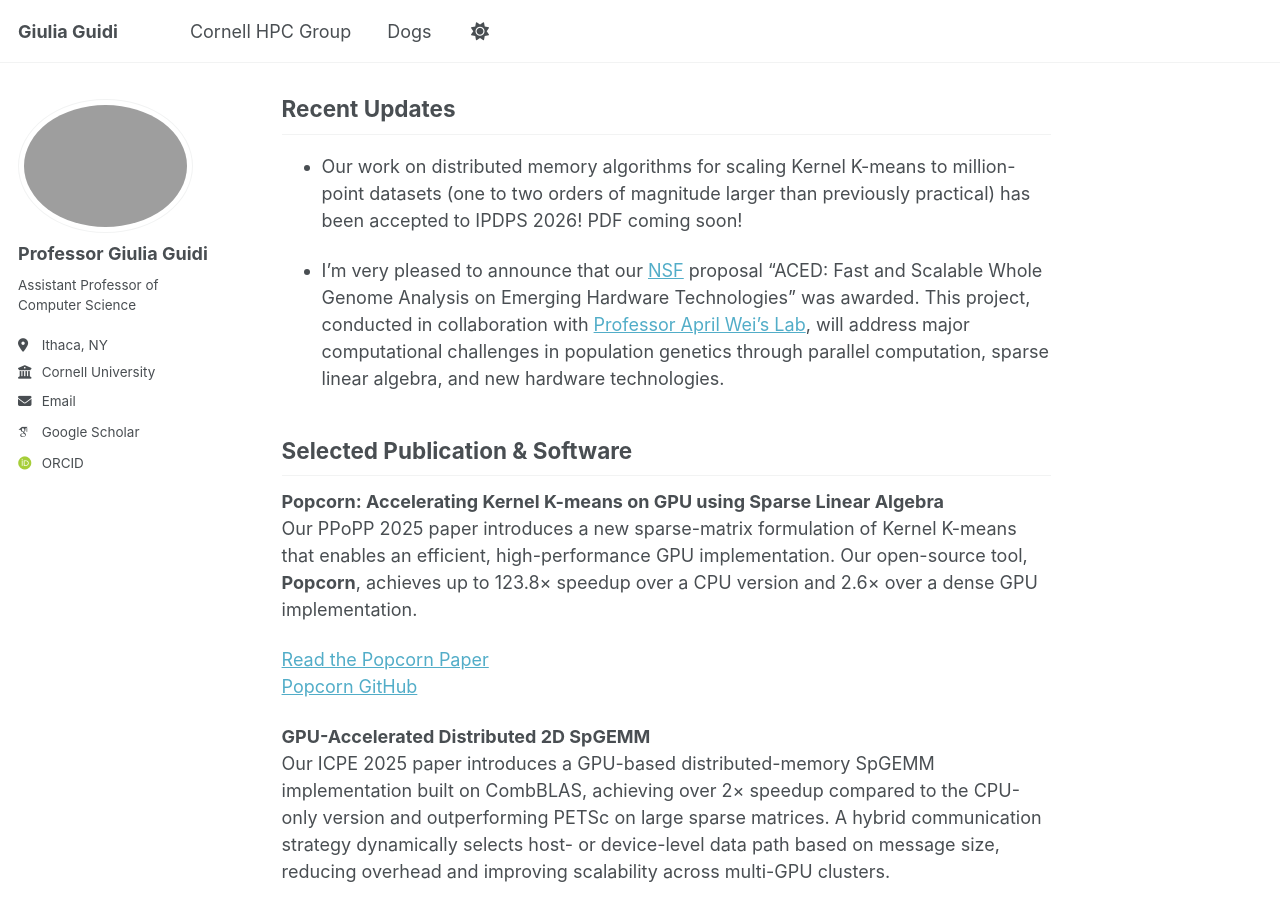
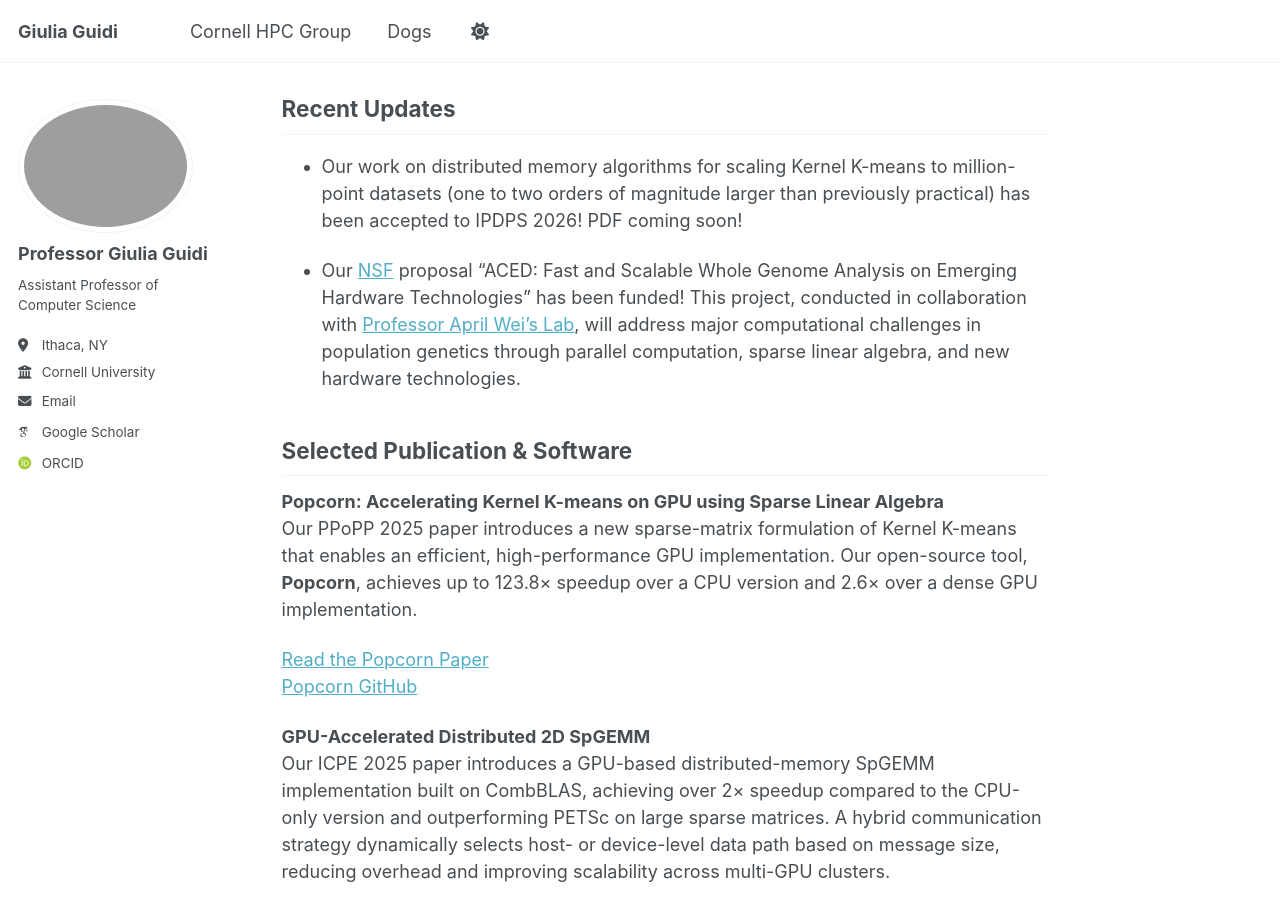
Before and after one commit to giuliaguidi/giuliaguidi.github.io, a Jekyll site: the page built from _pages/about.md, in a window 1280 px wide and 900 px high, scrolled down 1214 px. Built offline with Jekyll 4.4.1, drawn with Linux system fonts in a browser that asks for light colours; some web fonts are replaced.

Commit message:
Update about.md

```diff
--- a/_pages/about.md
+++ b/_pages/about.md
@@ -38,7 +38,7 @@ Recent Updates
 
 - Our work on distributed memory algorithms for scaling Kernel K-means to million-point datasets (one to two orders of magnitude larger than previously practical) has been accepted to IPDPS 2026! PDF coming soon!
 
-- I'm very pleased to announce that our [NSF](https://www.nsf.gov/) proposal "ACED: Fast and Scalable Whole Genome Analysis on Emerging Hardware Technologies" was awarded. This project, conducted in collaboration with [Professor April Wei's Lab](https://aprilweilab.github.io/), will address major computational challenges in population genetics through parallel computation, sparse linear algebra, and new hardware technologies.
+- Our [NSF](https://www.nsf.gov/) proposal "ACED: Fast and Scalable Whole Genome Analysis on Emerging Hardware Technologies" has been funded! This project, conducted in collaboration with [Professor April Wei's Lab](https://aprilweilab.github.io/), will address major computational challenges in population genetics through parallel computation, sparse linear algebra, and new hardware technologies.
 
 Selected Publication & Software
 ------
```
